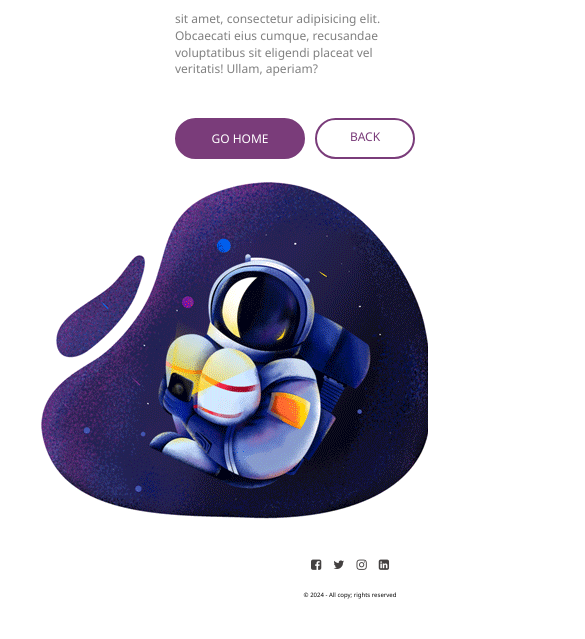
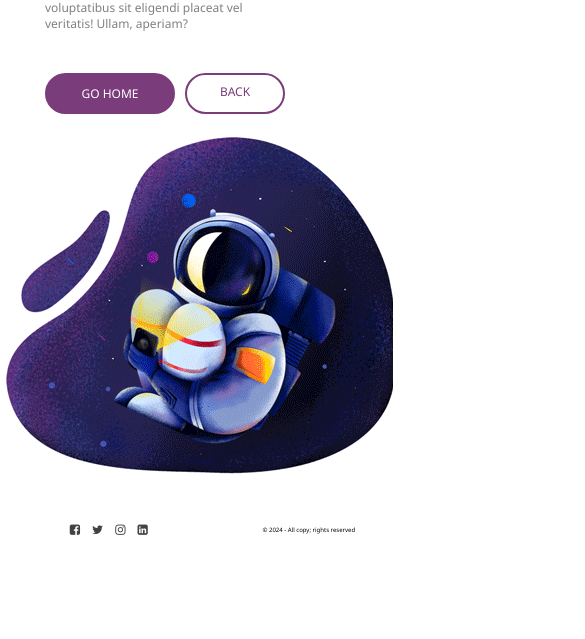
Before and after one commit to Skaistev/HTML_trecias, a website: page index.html in a window 390 px wide. Shown: the part 256-895 px from the top of the page, 585 px wide, since content can reach past the window. After the commit the page ends 844 px from the top, so only its background shows below. Drawn offline with Linux system fonts and the light colour scheme.

Commit message:
papildytas

```diff
--- a/css/main.css
+++ b/css/main.css
@@ -24,7 +24,7 @@ span ~ a { visi uz span esantys tag iamami}
     align-items: center;
     gap: 20px;
     background-color: white;
-    margin-left: calc((100% - 800px)/2);
+    margin-left:  calc((100% - 800px)/2);
     margin-bottom: 40px;
     margin-top: 20px;
     width: 750px;
@@ -67,7 +67,7 @@ border-bottom-style: solid;
 }
 .main-right {
  margin-right: 20px;
-    width: 600px;
+    /* width: 600px; */
 }
 
  main > .img {
@@ -157,32 +157,33 @@ line-height: 116%;
 
 @media (max-width: 800px){
     .container {
-        width: 500px;
-        margin-left: calc(100% - 400px);
-        flex-direction: column;
+        display: flex;
+        flex-wrap: wrap;
+    justify-content: space-around;
+        width: 600px;
+        margin-left: calc(50% - 400px);
+        gap: 10px;
     }
+    .main-right {
+    padding: 10px;
+    }
+
 }
 
 @media (max-width: 500px){
     .container {
-        width: 200px;
-        margin-left: 250px;
-        flex-direction: column;
-
+      width: 400px;
+      margin-left: calc(50% - 200px);
     }
-    main > .img {
-        width: 20px;
+    .main-right {
+        width: 380px;
     }
 }
-@media (max-width: 320px){
+
+
+
+@media (max-width: 400px){
     .container {
-        width: 80px;
-        margin-left: 200px;
-        flex-direction: column;
-        text-align: left;
-
-    }
-    main > .img {
-        width: 20px;
+        width: 100%;
     }
 }
```
